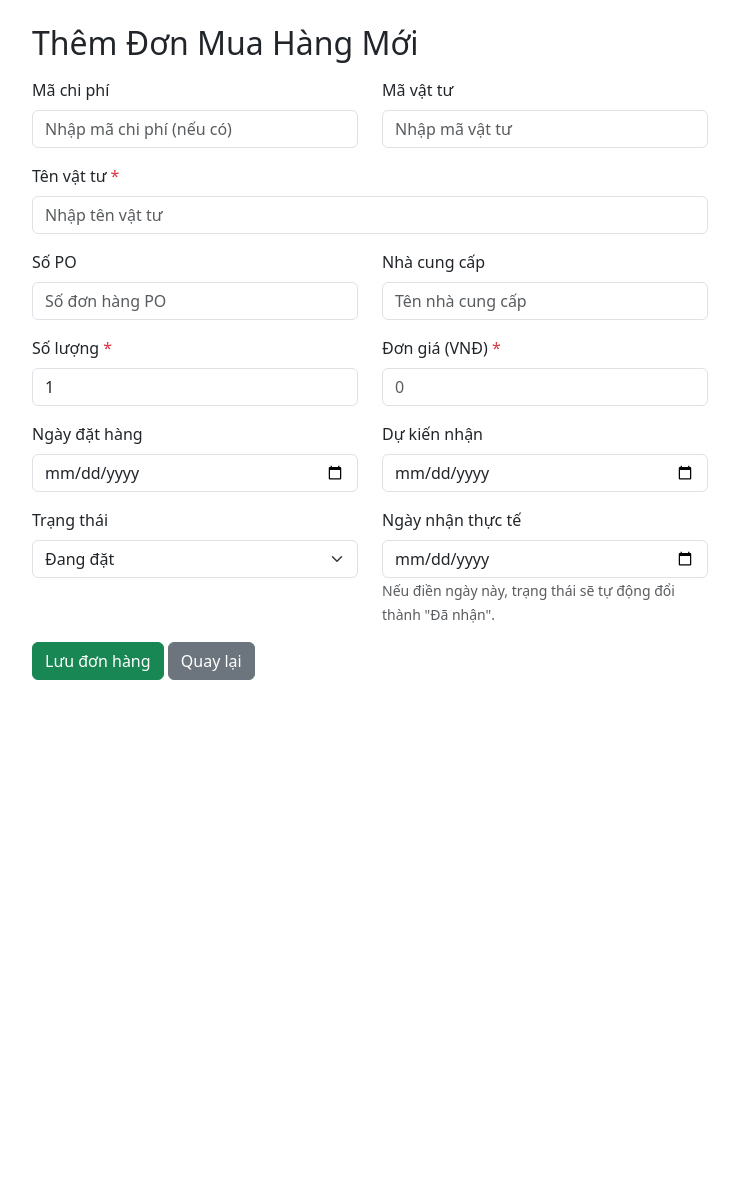
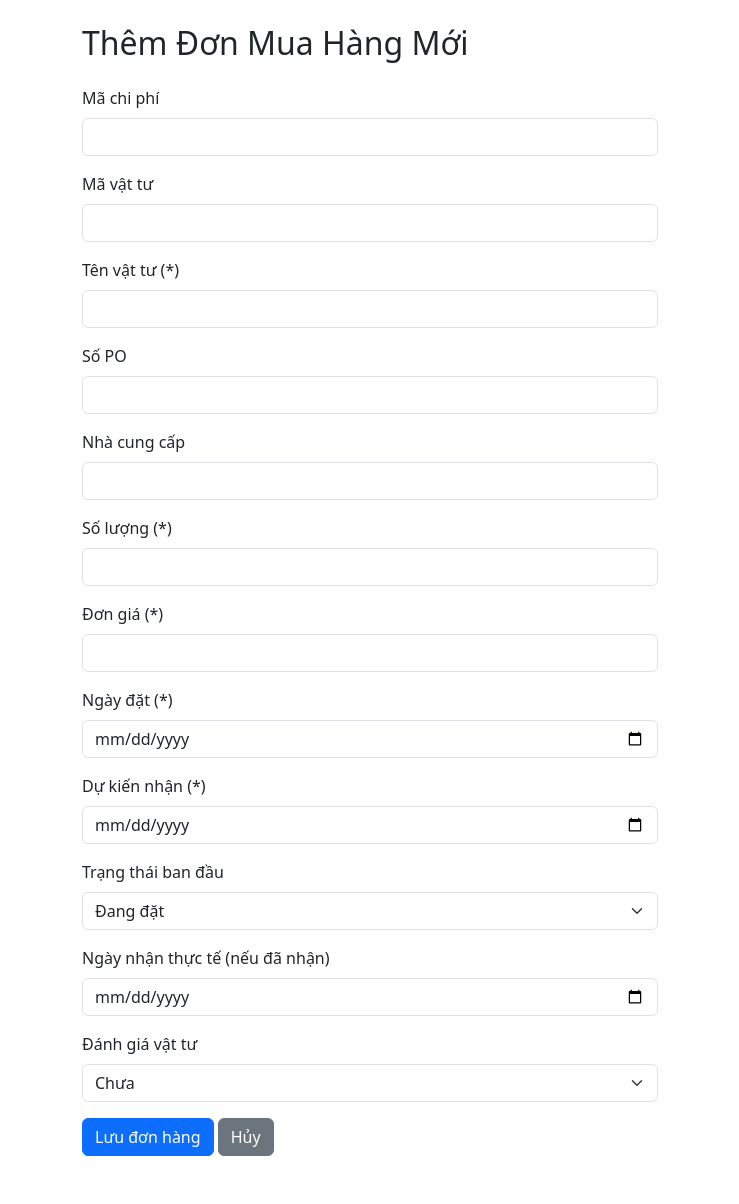
Before and after one commit to BTTB98/quan-ly-thiet-bi, a Flask app: page /purchases/add in a window 1280 px wide. Shown: the whole page, without its empty margins (270-1009 px from the left). Before the commit the page ends 680 px from the top, so only its background shows below. Run offline with Flask 3, Linux system fonts and the light colour scheme; the visitor is signed in with stand-in values (Sample User, id 1).

Commit message:
Refactor add_purchase.html form layout and features
Updated the add_purchase.html template to improve the form structure and added an evaluation option for materials.

```diff
--- a/templates/add_purchase.html
+++ b/templates/add_purchase.html
@@ -5,77 +5,69 @@
     <title>Thêm Đơn Mua Hàng</title>
     <link rel="stylesheet" href="https://cdn.jsdelivr.net/npm/bootstrap@5.3.0/dist/css/bootstrap.min.css">
 </head>
-<body class="container mt-4 mb-5" style="max-width: 700px;">
-    <h2>Thêm Đơn Mua Hàng Mới</h2>
+<body class="container mt-4 mb-5" style="max-width: 600px;">
+    <h2 class="mb-4">Thêm Đơn Mua Hàng Mới</h2>
 
-    <form method="POST" class="mt-3">
-        <div class="row">
-            <div class="col-md-6 mb-3">
+    <form method="POST">
+        <div class="mb-3">
             <label class="form-label">Mã chi phí</label>
-                <input type="text" name="cost_code" class="form-control" placeholder="Nhập mã chi phí (nếu có)">
+            <input type="text" name="cost_code" class="form-control">
         </div>
-            <div class="col-md-6 mb-3">
+        <div class="mb-3">
             <label class="form-label">Mã vật tư</label>
-                <input type="text" name="item_code" class="form-control" placeholder="Nhập mã vật tư">
+            <input type="text" name="item_code" class="form-control">
         </div>
+        <div class="mb-3">
+            <label class="form-label">Tên vật tư (*)</label>
+            <input type="text" name="item_name" class="form-control" required>
         </div>
-
         <div class="mb-3">
-            <label class="form-label">Tên vật tư <span class="text-danger">*</span></label>
-            <input type="text" name="item_name" class="form-control" required placeholder="Nhập tên vật tư">
+            <label class="form-label">Số PO</label>
+            <input type="text" name="po_number" class="form-control">
         </div>
-
-        <div class="row">
-            <div class="col-md-6 mb-3">
-                <label class="form-label">Số PO</label>
-                <input type="text" name="po_number" class="form-control" placeholder="Số đơn hàng PO">
+        <div class="mb-3">
+            <label class="form-label">Nhà cung cấp</label>
+            <input type="text" name="supplier" class="form-control">
         </div>
-            <div class="col-md-6 mb-3">
-                <label class="form-label">Nhà cung cấp</label>
-                <input type="text" name="supplier" class="form-control" placeholder="Tên nhà cung cấp">
+        <div class="mb-3">
+            <label class="form-label">Số lượng (*)</label>
+            <input type="number" name="quantity" class="form-control" required min="1">
         </div>
+        <div class="mb-3">
+            <label class="form-label">Đơn giá (*)</label>
+            <input type="number" step="any" name="unit_price" class="form-control" required min="0">
         </div>
-
-        <div class="row">
-            <div class="col-md-6 mb-3">
-                <label class="form-label">Số lượng <span class="text-danger">*</span></label>
-                <input type="number" name="quantity" class="form-control" required min="1" value="1">
+        <div class="mb-3">
+            <label class="form-label">Ngày đặt (*)</label>
+            <input type="date" name="order_date" class="form-control" required>
         </div>
-            <div class="col-md-6 mb-3">
-                <label class="form-label">Đơn giá (VNĐ) <span class="text-danger">*</span></label>
-                <input type="number" step="any" name="unit_price" class="form-control" required placeholder="0">
+        <div class="mb-3">
+            <label class="form-label">Dự kiến nhận (*)</label>
+            <input type="date" name="expected_date" class="form-control" required>
         </div>
-        </div>
-
-        <div class="row">
-            <div class="col-md-6 mb-3">
-                <label class="form-label">Ngày đặt hàng</label>
-                <input type="date" name="order_date" class="form-control">
-            </div>
-            <div class="col-md-6 mb-3">
-                <label class="form-label">Dự kiến nhận</label>
-                <input type="date" name="expected_date" class="form-control">
-            </div>
-        </div>
-
-        <div class="row">
-            <div class="col-md-6 mb-3">
-                <label class="form-label">Trạng thái</label>
+        <div class="mb-3">
+            <label class="form-label">Trạng thái ban đầu</label>
             <select name="status" class="form-select">
                 <option value="Đang đặt">Đang đặt</option>
                 <option value="Đang vận chuyển">Đang vận chuyển</option>
                 <option value="Đã nhận">Đã nhận</option>
             </select>
         </div>
-            <div class="col-md-6 mb-3">
-                <label class="form-label">Ngày nhận thực tế</label>
+        <div class="mb-3">
+            <label class="form-label">Ngày nhận thực tế (nếu đã nhận)</label>
             <input type="date" name="received_date" class="form-control">
-                <small class="text-muted">Nếu điền ngày này, trạng thái sẽ tự động đổi thành "Đã nhận".</small>
         </div>
+        <!-- Thêm tùy chọn đánh giá vật tư -->
+        <div class="mb-3">
+            <label class="form-label">Đánh giá vật tư</label>
+            <select name="evaluation" class="form-select">
+                <option value="Chưa">Chưa</option>
+                <option value="Có">Có</option>
+            </select>
         </div>
 
-        <button type="submit" class="btn btn-success">Lưu đơn hàng</button>
-        <a href="{{ url_for('list_purchases') }}" class="btn btn-secondary">Quay lại</a>
+        <button type="submit" class="btn btn-primary">Lưu đơn hàng</button>
+        <a href="{{ url_for('list_purchases') }}" class="btn btn-secondary">Hủy</a>
     </form>
 </body>
 </html>
```
Lines whose indentation alone changed are shown as unchanged.
